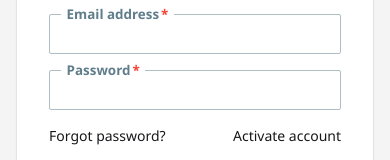
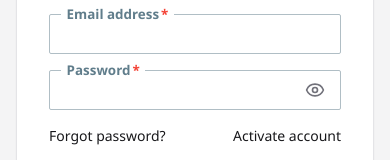
Before and after one commit to mohuganda/performamance_management_system, a React (Vite) app in the folder frontend/: page /login in a window 390 px wide. Shown: the part 352-512 px from the top of the page. Built offline with nearby package versions, Linux system fonts and the light colour scheme; no server answers.

Commit message:
Add show-password toggle on the login form.
Users can reveal or hide their password while signing in for easier entry on shared or mobile devices.

```diff
--- a/frontend/src/modules/auth/LoginPage.tsx
+++ b/frontend/src/modules/auth/LoginPage.tsx
@@ -1,5 +1,6 @@
 import { useState } from 'react'
 import { Link } from 'react-router-dom'
+import { Eye, EyeOff } from 'lucide-react'
 import { Button, Card, Input, Typography } from '@material-tailwind/react'
 import { BrandLogo } from '@/components/atoms/BrandLogo'
 import { getApiErrorMessage } from '@/api/client'
@@ -23,6 +24,7 @@ export function LoginPage() {
   const [info, setInfo] = useState<string | null>(null)
   const [loading, setLoading] = useState(false)
   const [showDemoAccounts, setShowDemoAccounts] = useState(false)
+  const [showPassword, setShowPassword] = useState(false)
 
   const switchMode = (next: LoginMode) => {
     setMode(next)
@@ -145,17 +147,33 @@ export function LoginPage() {
                   className="rounded-sm"
                   color="gray"
                 />
+                <div className="relative">
                   <Input
                     {...mt}
-                  type="password"
+                    type={showPassword ? 'text' : 'password'}
                     label="Password"
                     value={password}
                     onChange={(e) => setPassword(e.target.value)}
                     required
                     autoComplete="current-password"
-                  className="rounded-sm"
+                    className="rounded-sm !pr-11"
                     color="gray"
+                    containerProps={{ className: 'min-w-0' }}
                   />
+                  <button
+                    type="button"
+                    className="absolute right-3 top-1/2 z-10 -translate-y-1/2 rounded-sm p-1 text-ui-muted hover:text-ui-text focus:outline-none focus-visible:ring-2 focus-visible:ring-moh-green/40"
+                    aria-label={showPassword ? 'Hide password' : 'Show password'}
+                    aria-pressed={showPassword}
+                    onClick={() => setShowPassword((v) => !v)}
+                  >
+                    {showPassword ? (
+                      <EyeOff className="h-5 w-5" aria-hidden />
+                    ) : (
+                      <Eye className="h-5 w-5" aria-hidden />
+                    )}
+                  </button>
+                </div>
 
                 <div className="flex flex-wrap items-center justify-between gap-2 text-sm">
                   <button
```
Lines whose indentation alone changed are shown as unchanged.
